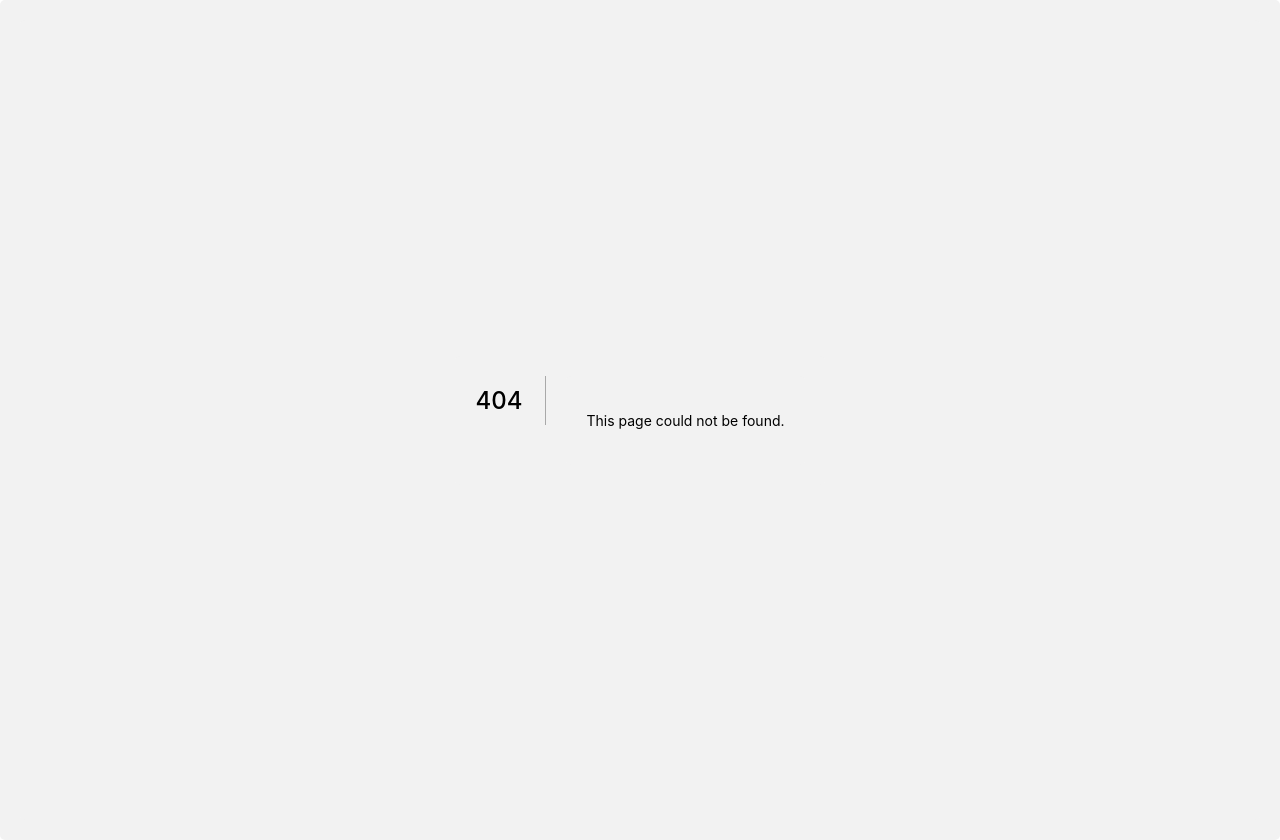
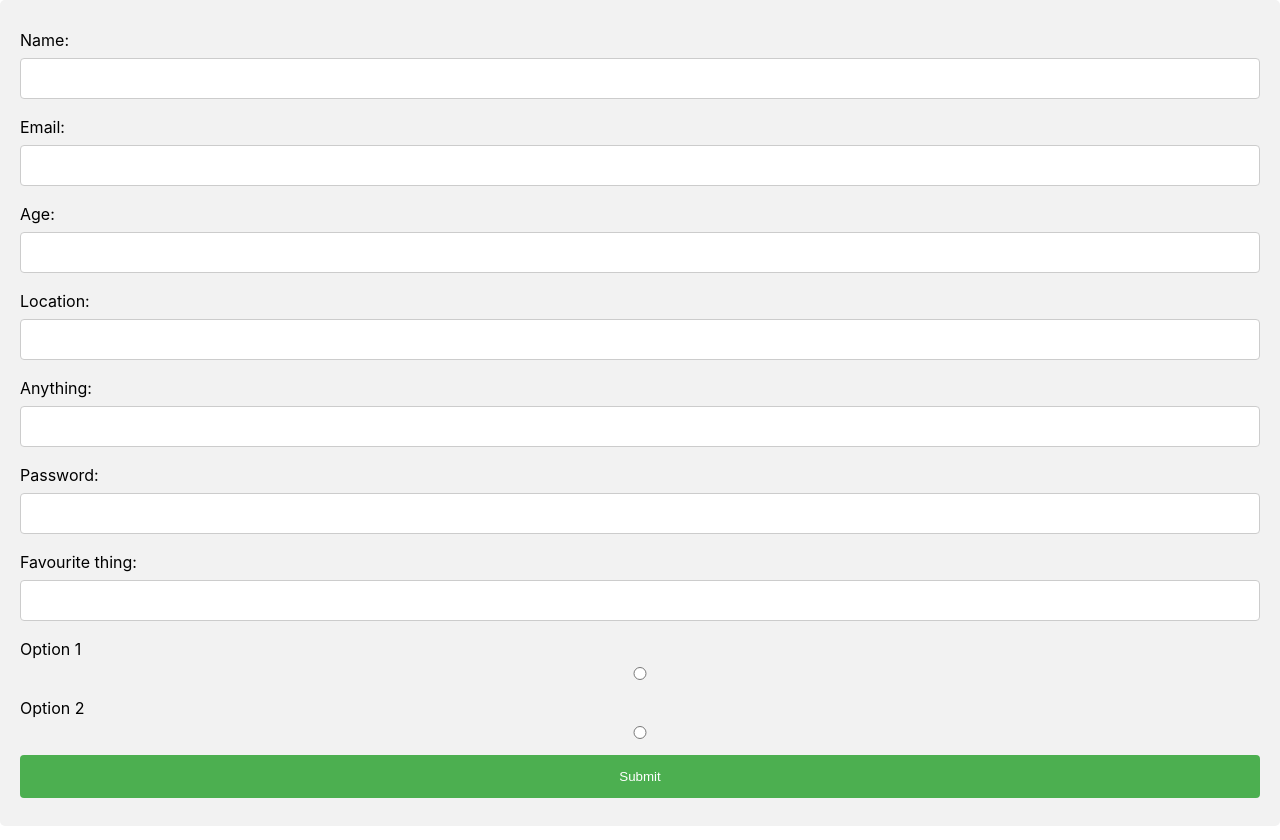
Before and after one commit to jonathanwelton/form-comparison-app, a Next.js app: page /im-my-own-form in a window 1280 px wide. Before the commit this address had no page. Built offline with nearby package versions, Linux system fonts and the light colour scheme.

Commit message:
Own form

```diff
--- /dev/null
+++ b/pages/im-my-own-form.tsx
@@ -0,0 +1,227 @@
+import React, { useEffect, useState } from 'react'
+
+/**
+ * Use form
+ */
+const formElements = new Object()
+
+const useMyOwnForm = ({
+    onSubmit
+}) => {
+    const [errors, setErrors] = useState<any>(new Object())
+    const [form, setForm] = useState<HTMLElement>(null)
+    const [isSubmitting, setIsSubmitting] = useState(false)
+    const [isSubmitted, setIsSubmitted] = useState(false)
+    const [hasRunValidation, setHasRunValidation] = useState(false)
+
+    const register = (registerProps) => {
+        const { id, min, minLength, maxLength, name, required } = registerProps
+
+        formElements[name] = {...registerProps}
+
+        return {
+            id: id ?? name,
+            maxLength,
+            min,
+            minLength,
+            name,
+            onBlur: () => required && validate([formElements[name]]),
+            onChange: handleChange,
+            required: !!required,
+        }
+    }
+
+    const handleChange = (event) => {
+        const { name, value } = event.target;
+
+        console.log({ name, value })
+
+        formElements[name].value = value;
+
+        if (errors[name] && !!value) {
+            validate([formElements[name]])
+        }
+
+    }
+
+    const validate = (formElementsToValidate) => {
+        setHasRunValidation(false)
+
+        let errorsAfterValidation = new Object()
+
+        formElementsToValidate.forEach(formElement => {
+            const { min, minLength, maxLength, name, pattern, required } = formElement
+
+            const element = document.getElementById(name) as HTMLInputElement
+
+            const { value } = element
+
+            const setAriaInvalid = (invalid: boolean) => element.setAttribute('aria-invalid', invalid ? 'true' : 'false')
+
+            if (!!required) {
+                if (!value) {
+
+                    errorsAfterValidation[name] = required.message ?? 'Default error message'
+                    setAriaInvalid(true)
+
+                return
+                } else {
+                    errorsAfterValidation[name] = undefined
+                    setAriaInvalid(false)
+                }
+            }
+
+            if (!!minLength) {
+                if (value.length < minLength.value) {
+                    errorsAfterValidation[name] = minLength.message ?? 'Default min error message'
+                    setAriaInvalid(true)
+
+                   return element
+                } else {
+                    errorsAfterValidation[name] = undefined
+                    setAriaInvalid(false)
+                }
+            }
+
+            if (!!maxLength) {
+                if (value.length > maxLength.value) {
+                    errorsAfterValidation[name] = maxLength.message ?? 'Default min error message'
+                    setAriaInvalid(true)
+
+                   return element
+                } else {
+                    errorsAfterValidation[name] = undefined
+                    setAriaInvalid(false)
+                }
+            }
+
+            if (!!min) {
+                if (value < min.value) {
+                    errorsAfterValidation[name] = min.message ?? 'Default min error message'
+                    setAriaInvalid(true)
+
+                   return element
+                } else {
+                    errorsAfterValidation[name] = undefined
+                    setAriaInvalid(false)
+                }
+            }
+
+            if (!!pattern) {
+                if (!value.match(pattern.value)) {
+                    errorsAfterValidation[name] = pattern.message ?? 'Default min error message'
+                    setAriaInvalid(true)
+
+                   return element
+                } else {
+                    errorsAfterValidation[name] = undefined
+                    setAriaInvalid(false)
+                }
+            }
+        })
+
+        setErrors({
+            ...errors,
+            ...errorsAfterValidation
+        })
+
+        setHasRunValidation(true)
+    }
+
+    const handleSubmit = (event: any) => {
+        setForm(event.target)
+        event.preventDefault()
+
+        setIsSubmitting(true)
+
+        const formElementsArray = Object.values(formElements)
+
+        validate(formElementsArray)
+    }
+
+    useEffect(() => {
+        const hasErrors = Object.values(errors).filter(error => error)
+
+        if (hasErrors.length && hasRunValidation && isSubmitting) {
+            (form.querySelector('[aria-invalid="true"]') as HTMLElement).focus()
+        }
+
+        if (!hasErrors.length  && hasRunValidation && isSubmitting) {
+            let data = new Object()
+
+            Object.keys(formElements).forEach((name) => {
+                data[name] = (document.getElementById(name) as HTMLInputElement).value
+            })
+            onSubmit(data)
+        }
+
+        setIsSubmitted(true)
+        setIsSubmitting(false)
+    }, [errors, form, hasRunValidation, isSubmitting, onSubmit])
+
+    return {
+        errors,
+        handleSubmit,
+        isSubmitted,
+        isSubmitting,
+        register,
+    }
+}
+
+const ImMyOwnForm = () => {
+    const { errors, handleSubmit, register } = useMyOwnForm({
+        onSubmit: (data) => console.log({data})
+    });
+
+    return (
+        <form onSubmit={handleSubmit} noValidate>
+            <label htmlFor="firstName">Name:</label>
+            <input {...register({name: "firstName", required: {value: true, message: "Please provide your name"}})} type="text" />
+            {errors?.firstName && <span role="alert">{errors.firstName}</span>}
+
+            <label htmlFor="email">Email:</label>
+            <input
+                {...register({
+                    name: "email",
+                    required: {value: true, message: "Please provide ANY email"},
+                pattern: { value: /^(([^<>()[\]\.,;:\s@\"]+(\.[^<>()[\]\.,;:\s@\"]+)*)|(\".+\"))@(([^<>()[\]\.,;:\s@\"]+\.)+[^<>()[\]\.,;:\s@\"]{2,})$/i, message: "Please enter a valid email" }
+                })}
+                type="text" />
+            {errors?.email && <span role="alert">{errors.email}</span>}
+
+            <label htmlFor="age">Age:</label>
+            <input {...register({name: "age", required: { value: true, message: "AGE!"}, min: { value: 18, message: "OLDER!"}})} type="number" />
+            {errors?.age && <span role="alert">{errors.age}</span>}
+
+            <label htmlFor="location">Location:</label>
+            <input {...register({name: "location"})} type="text" />
+
+            <label htmlFor="anything">Anything:</label>
+            <input {...register({name: "anything", required: true})} type="text" />
+            {errors?.anything && <span role="alert">{errors.anything}</span>}
+
+            <label htmlFor="password">Password:</label>
+            <input {...register({
+                name: "password",
+                required: { value: true, message: "Please enter a password" },
+                minLength:  { value: 8, message: "Please enter a password at least 8 characters long" },
+                maxLength:  { value: 20, message: "Please enter a password no more than 20 characters long" },
+                pattern: { value: /^(?=.{8,20}$)(?=.*?[a-z])(?=.*?[A-Z])(?=.*?[0-9]).*$/ , message: "Please enter a valid password containing at least one number with a mixture of uppercase and lowercase letters" }
+                })}
+                type="password" />
+            {errors?.password && <span role="alert">{errors.password}</span>}
+
+            <label htmlFor="favouriteThing">Favourite thing:</label>
+            <input {...register({name: "favouriteThing"})} type="text" />
+
+            <label htmlFor="option1">Option 1</label>
+            <input {...register({name: "radios", id: 'option1', value: 'Option 1', required: { value: true, message: 'Radio radio'}})} type="radio" />
+            <label htmlFor="option2">Option 2</label>
+            <input {...register({name: "radios", id: 'option2', value: 'Option 2', required: { value: true, message: 'Radio radio'}})} type="radio" />
+            {errors?.radios && <span role="alert">{errors.radios}</span>}
+            <input title="submit" type="submit" />
+        </form>
+    )
+}
+
+export default ImMyOwnForm
--- a/pages/index.js
+++ b/pages/index.js
@@ -18,6 +18,7 @@ export default function Home() {
         </h1>
 
         <Link href="/react-hook-form-example">React Hook Form Example</Link>
+        <Link href="/im-my-own-form">Bespoke form</Link>
       </main>
 
       <footer className={styles.footer}>
--- a/styles/globals.css
+++ b/styles/globals.css
@@ -27,6 +27,10 @@ input, select {
   border: 1px solid #ccc;
   border-radius: 4px;
   box-sizing: border-box;
+}
+
+[aria-invalid="true"] {
+  border-color: red;
 }
 
 input[type=submit] {
```
